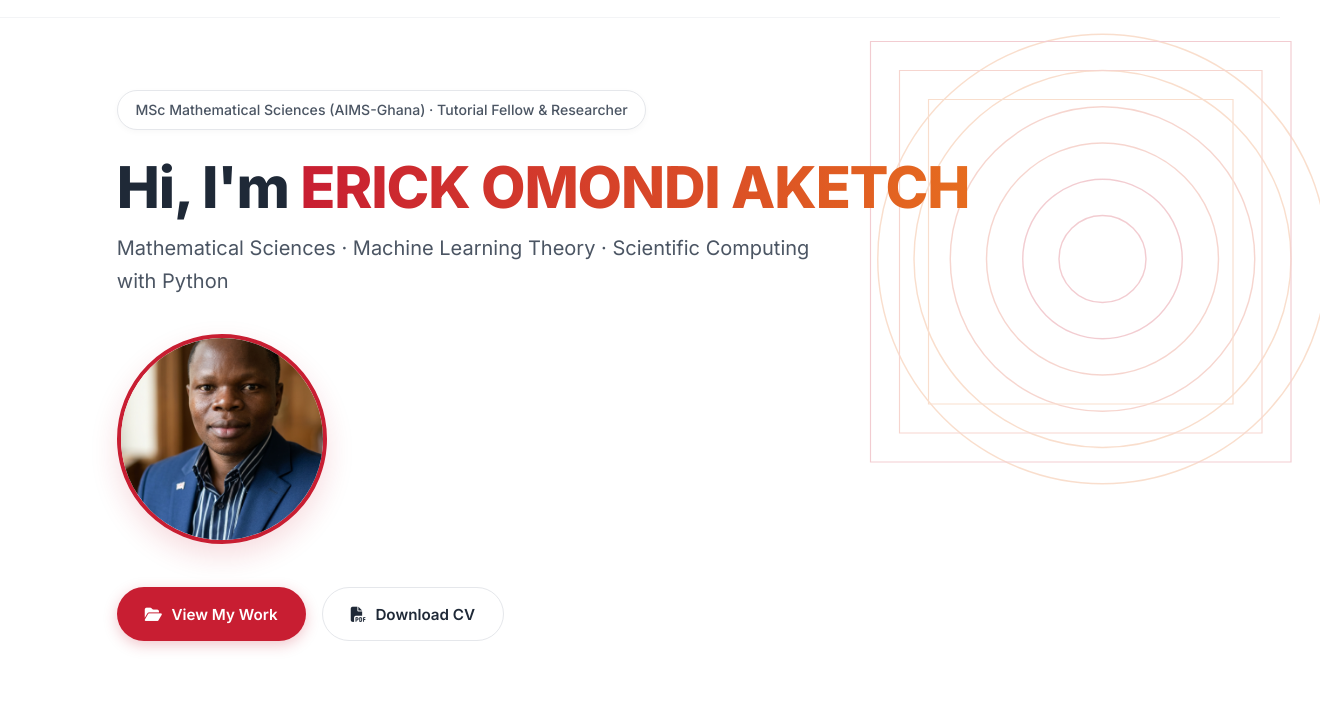
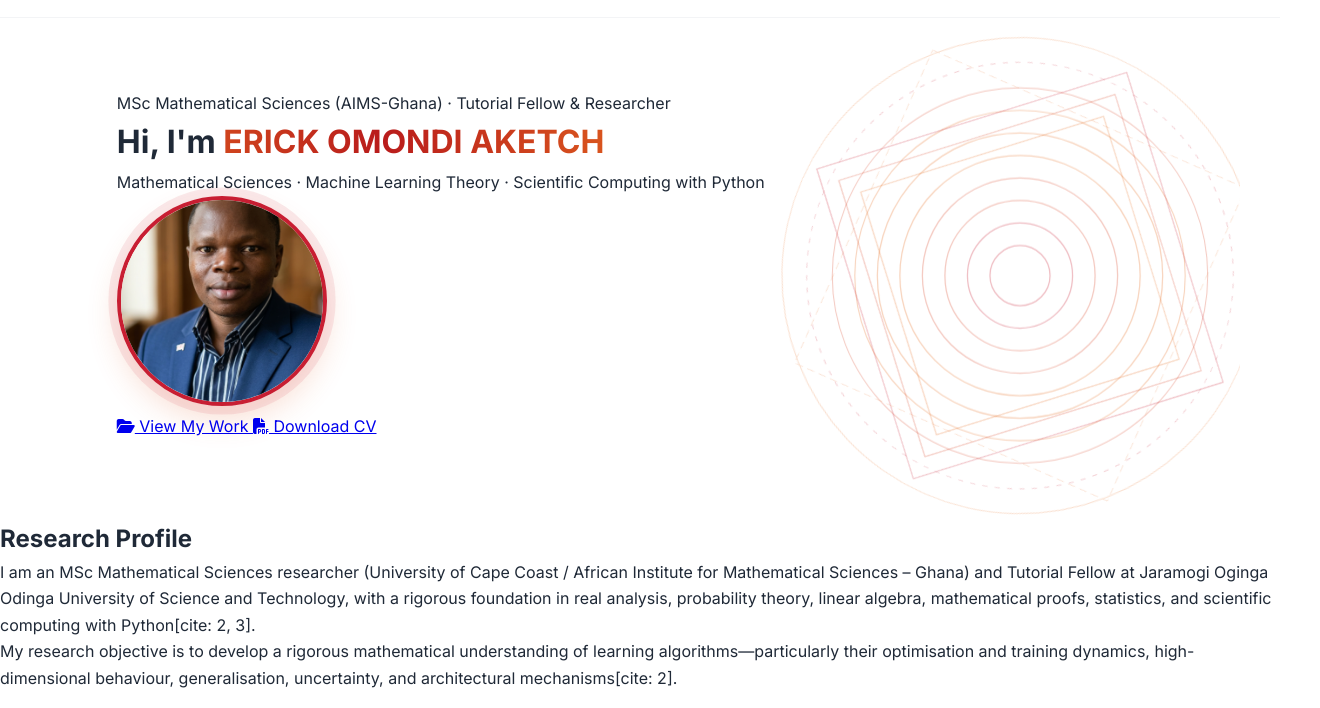
Before and after one commit to ErickAketch/ErickAketch.github.io, a plain HTML site: page index.html in a window 1280 px wide. Shown: the part 61-769 px from the top of the page, 1320 px wide, since content can reach past the window. Drawn offline with Linux system fonts and the light colour scheme.

Commit message:
Update index.html

```diff
--- a/index.html
+++ b/index.html
@@ -9,97 +9,103 @@
   <link rel="stylesheet" href="https://cdnjs.cloudflare.com/ajax/libs/font-awesome/6.5.0/css/all.min.css">
   <link rel="stylesheet" href="style.css">
   <style>
+  /* --- Keyframe Animations --- */
+  @keyframes spinSlow {
+    0% { transform: rotate(0deg); }
+    100% { transform: rotate(360deg); }
+  }
+
+  @keyframes spinReverse {
+    0% { transform: rotate(360deg); }
+    100% { transform: rotate(0deg); }
+  }
+
+  @keyframes pulseRing {
+    0%, 100% { transform: scale(1); opacity: 0.25; }
+    50% { transform: scale(1.04); opacity: 0.45; }
+  }
+
+  @keyframes avatarGlow {
+    0%, 100% { box-shadow: 0 0 0 0 rgba(200, 30, 50, 0.35), 0 12px 28px rgba(200, 30, 50, 0.15); }
+    50% { box-shadow: 0 0 0 12px rgba(200, 30, 50, 0), 0 14px 32px rgba(230, 108, 31, 0.22); }
+  }
+
+  @keyframes gradientFlow {
+    0% { background-position: 0% 50%; }
+    50% { background-position: 100% 50%; }
+    100% { background-position: 0% 50%; }
+  }
+
+  @keyframes fadeUp {
+    from { opacity: 0; transform: translateY(18px); }
+    to { opacity: 1; transform: translateY(0); }
+  }
+
+  /* --- Hero Layout & Animated Elements --- */
   .hero {
     position: relative;
     padding: 4.5rem 6% 5rem;
     max-width: 1200px;
     margin: 0 auto;
+    overflow: hidden;
   }
+
   .geo-bg {
     position: absolute;
-      top: -20px;
-      right: -80px;
-      width: 580px;
-      height: 580px;
-      opacity: 0.22;
+    top: -40px;
+    right: -90px;
+    width: 620px;
+    height: 620px;
     pointer-events: none;
     z-index: -1;
   }
-    .badge {
-      display: inline-block;
-      padding: 0.45rem 1.1rem;
-      border: 1px solid var(--border-light);
-      border-radius: 999px;
-      font-size: 0.88rem;
-      font-weight: 500;
-      color: var(--text-muted);
-      background: #fff;
-      margin-bottom: 1.5rem;
-      box-shadow: 0 2px 6px rgba(0,0,0,0.03);
+
+  .ring-group-cw {
+    transform-origin: 250px 200px;
+    animation: spinSlow 65s linear infinite;
   }
-    .hero h1 {
-      font-size: clamp(2.2rem, 4.5vw, 3.6rem);
-      font-weight: 800;
-      letter-spacing: -0.02em;
-      line-height: 1.15;
-      margin-bottom: 0.75rem;
+
+  .ring-group-ccw {
+    transform-origin: 250px 200px;
+    animation: spinReverse 85s linear infinite;
   }
+
+  .pulse-circles {
+    transform-origin: 250px 200px;
+    animation: pulseRing 6s ease-in-out infinite;
+  }
+
+  .animate-in {
+    opacity: 0;
+    animation: fadeUp 0.7s cubic-bezier(0.22, 1, 0.36, 1) forwards;
+  }
+
+  .delay-1 { animation-delay: 0.1s; }
+  .delay-2 { animation-delay: 0.22s; }
+  .delay-3 { animation-delay: 0.34s; }
+  .delay-4 { animation-delay: 0.46s; }
+  .delay-5 { animation-delay: 0.58s; }
+
   .gradient-name {
-      background: linear-gradient(90deg, var(--primary), var(--accent));
+    background: linear-gradient(270deg, #c81e32, #e66c1f, #b91c1c, #e66c1f);
+    background-size: 250% 250%;
     -webkit-background-clip: text;
     -webkit-text-fill-color: transparent;
+    animation: gradientFlow 7s ease infinite;
   }
-    .tagline {
-      font-size: 1.25rem;
-      color: var(--text-muted);
-      margin-bottom: 2.25rem;
-      max-width: 720px;
-    }
-    .profile-wrapper { margin-bottom: 2.25rem; }
+
   .profile-pic {
     width: 210px;
     height: 210px;
     border-radius: 50%;
     object-fit: cover;
     border: 4px solid var(--primary);
-      box-shadow: 0 12px 28px rgba(200, 30, 50, 0.15);
+    animation: avatarGlow 3.8s ease-in-out infinite;
+    transition: transform 0.3s ease;
   }
-    .cta-group { display: flex; flex-wrap: wrap; gap: 1rem; }
-    .btn {
-      display: inline-flex;
-      align-items: center;
-      gap: 0.6rem;
-      padding: 0.85rem 1.75rem;
-      border-radius: 999px;
-      font-weight: 600;
-      font-size: 0.95rem;
-      text-decoration: none;
-      transition: all 0.2s ease;
-    }
-    .btn-primary {
-      background-color: var(--primary);
-      color: #fff;
-      box-shadow: 0 4px 14px rgba(200, 30, 50, 0.25);
-    }
-    .btn-primary:hover { background-color: #a81829; transform: translateY(-2px); }
-    .btn-outline {
-      background-color: #fff;
-      color: var(--text-dark);
-      border: 1.5px solid var(--border-light);
-    }
-    .btn-outline:hover { border-color: var(--primary); color: var(--primary); transform: translateY(-2px); }
-    section.content-block {
-      padding: 3.5rem 6%;
-      max-width: 1200px;
-      margin: 0 auto;
-      border-top: 1px solid #f3f4f6;
-    }
-    section h2 { font-size: 1.85rem; font-weight: 700; margin-bottom: 1.25rem; }
-    .about-text {
-      font-size: 1.06rem;
-      color: var(--text-muted);
-      max-width: 860px;
-      margin-bottom: 1.15rem;
+
+  .profile-pic:hover {
+    transform: scale(1.03);
   }
 </style>
 </head>
@@ -123,33 +129,58 @@
     </nav>
   </header>
 
+
     <main id="home" class="hero">
-    <svg class="geo-bg" viewBox="0 0 400 400" fill="none" xmlns="http://www.w3.org/2000/svg">
-      <circle cx="250" cy="180" r="30" stroke="#c81e32" stroke-width="1"/>
-      <circle cx="250" cy="180" r="55" stroke="#c81e32" stroke-width="1"/>
-      <circle cx="250" cy="180" r="80" stroke="#d94628" stroke-width="1"/>
-      <circle cx="250" cy="180" r="105" stroke="#d94628" stroke-width="1"/>
-      <circle cx="250" cy="180" r="130" stroke="#e66c1f" stroke-width="1"/>
-      <circle cx="250" cy="180" r="155" stroke="#e66c1f" stroke-width="1"/>
-      <polygon points="90,30 380,30 380,320 90,320" stroke="#c81e32" stroke-width="0.8" fill="none"/>
-      <polygon points="110,50 360,50 360,300 110,300" stroke="#d94628" stroke-width="0.8" fill="none"/>
-      <polygon points="130,70 340,70 340,280 130,280" stroke="#e66c1f" stroke-width="0.8" fill="none"/>
+  <!-- Animated Concentric Geometric SVG -->
+  <svg class="geo-bg" viewBox="0 0 500 420" fill="none" xmlns="http://www.w3.org/2000/svg">
+    <!-- Pulsing Concentric Circles -->
+    <g class="pulse-circles">
+      <circle cx="250" cy="200" r="24" stroke="#c81e32" stroke-width="1"/>
+      <circle cx="250" cy="200" r="42" stroke="#c81e32" stroke-width="1"/>
+      <circle cx="250" cy="200" r="60" stroke="#d94628" stroke-width="1"/>
+      <circle cx="250" cy="200" r="78" stroke="#d94628" stroke-width="1"/>
+      <circle cx="250" cy="200" r="96" stroke="#e66c1f" stroke-width="1"/>
+      <circle cx="250" cy="200" r="114" stroke="#e66c1f" stroke-width="1"/>
+      <circle cx="250" cy="200" r="132" stroke="#e66c1f" stroke-width="0.9"/>
+      <circle cx="250" cy="200" r="150" stroke="#d94628" stroke-width="0.8"/>
+    </g>
+
+    <!-- Slowly Rotating Outer Diamonds / Polygons -->
+    <g class="ring-group-cw" opacity="0.28">
+      <polygon points="250,15 435,200 250,385 65,200" stroke="#c81e32" stroke-width="0.9" fill="none"/>
+      <polygon points="250,35 415,200 250,365 85,200" stroke="#d94628" stroke-width="0.9" fill="none"/>
+      <polygon points="250,55 395,200 250,345 105,200" stroke="#e66c1f" stroke-width="0.9" fill="none"/>
+    </g>
+
+    <!-- Counter-Rotating Fine Geometry -->
+    <g class="ring-group-ccw" opacity="0.22">
+      <polygon points="250,5 445,200 250,395 55,200" stroke="#e66c1f" stroke-width="0.8" stroke-dasharray="6 4" fill="none"/>
+      <circle cx="250" cy="200" r="172" stroke="#c81e32" stroke-width="0.8" stroke-dasharray="4 6"/>
+      <circle cx="250" cy="200" r="192" stroke="#e66c1f" stroke-width="0.8"/>
+    </g>
   </svg>
 
-    <div class="badge">MSc Mathematical Sciences (AIMS-Ghana) · Tutorial Fellow &amp; Researcher</div>
+  <div class="badge animate-in delay-1">
+    MSc Mathematical Sciences (AIMS-Ghana) · Tutorial Fellow &amp; Researcher
+  </div>
 
-    <h1>Hi, I'm <span class="gradient-name">ERICK OMONDI AKETCH</span></h1>
-    <p class="tagline">Mathematical Sciences · Machine Learning Theory · Scientific Computing with Python</p>
+  <h1 class="animate-in delay-2">
+    Hi, I'm <span class="gradient-name">ERICK OMONDI AKETCH</span>
+  </h1>
 
-    <div class="profile-wrapper">
+  <p class="tagline animate-in delay-3">
+    Mathematical Sciences · Machine Learning Theory · Scientific Computing with Python
+  </p>
+
+  <div class="profile-wrapper animate-in delay-4">
     <img src="profile.jpg" alt="Erick Omondi Aketch" class="profile-pic">
   </div>
 
-    <div class="cta-group">
+  <div class="cta-group animate-in delay-5">
     <a href="projects.html" class="btn btn-primary">
       <i class="fa-solid fa-folder-open"></i> View My Work
     </a>
-      <a href="Erick_Aketch_Resume (1).pdf" class="btn btn-outline" download>
+    <a href="Erick_Aketch_Resume.pdf" class="btn btn-outline" download>
       <i class="fa-solid fa-file-pdf"></i> Download CV
     </a>
   </div>
```
Lines whose indentation alone changed are shown as unchanged.
